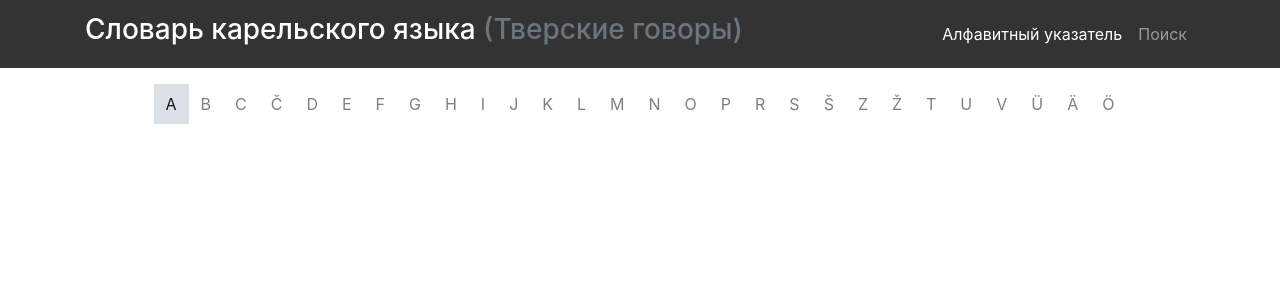
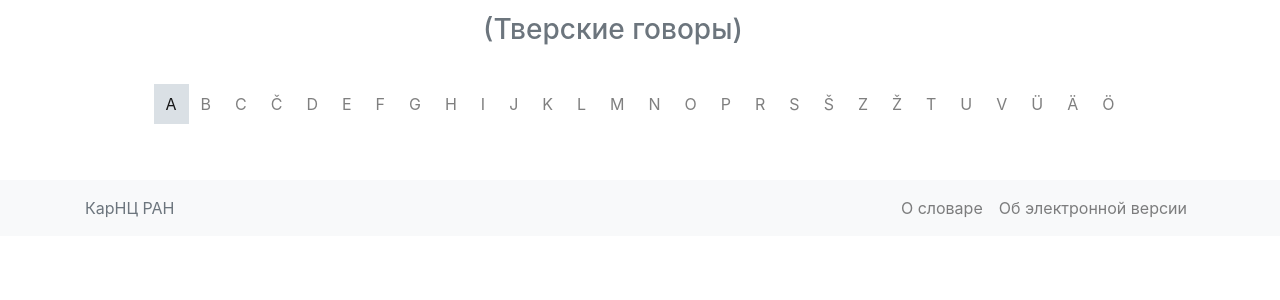
Before and after one commit to Fedoto4kin/punzh-dict, a Django app: page / in a window 1280 px wide. Shown: the top 300 px of the page. Run offline with Django 3.2, Linux system fonts and the light colour scheme; data that the repository does not hold is empty; some libraries are stand-ins or nearby versions.

Commit message:
Create footer

```diff
--- a/app/dict/templates/base.html
+++ b/app/dict/templates/base.html
@@ -10,10 +10,14 @@
             integrity="sha256-/xUj+3OJU5yExlq6GSYGSHk7tPXikynS7ogEvDej/m4="
             crossorigin="anonymous"></script>
     {% bootstrap_javascript %}
+
     {% bootstrap_css %}
+    <link href="{% static 'common.css' %}" rel="stylesheet">
+
 </head>
 <body class="min-vh-100">
-<nav class="navbar navbar-expand-md navbar-dark" style="background-color: #333333;">
+<div id="wrap">
+    <nav class="navbar navbar-expand-md navbar-dark" >
         <div class="container">
             <a class="navbar-brand" href="/">
                 <h3>Словарь карельского языка <span class="text-muted">(Тверские говоры)</span></h3>
@@ -31,13 +35,24 @@
         </div>
     </nav>
 
-<main role="main" class="container">
+    <main role="main" class="container"  id="content">
         {% block content %}
         {% endblock %}
     </main>
-<footer class="footer">
+</div>
+<footer class="footer navbar navbar-expand-md navbar-light  bg-light">
     <div class="container">
-        <span class="text-muted"></span>
+        <span class="text-muted">КарНЦ РАН</span>
+        <div class="ml-auto">
+            <ul class="navbar-nav">
+                <li class="nav-item">
+                    <a class="nav-link" href="/about"  >О словаре</a>
+                </li>
+                <li class="nav-item">
+                    <a class="nav-link" href="/about-e" >Об электронной версии</a>
+                </li>
+            </ul>
+        </div>
     </div>
 </footer>
 </body>
```
Lines whose indentation alone changed are shown as unchanged.
